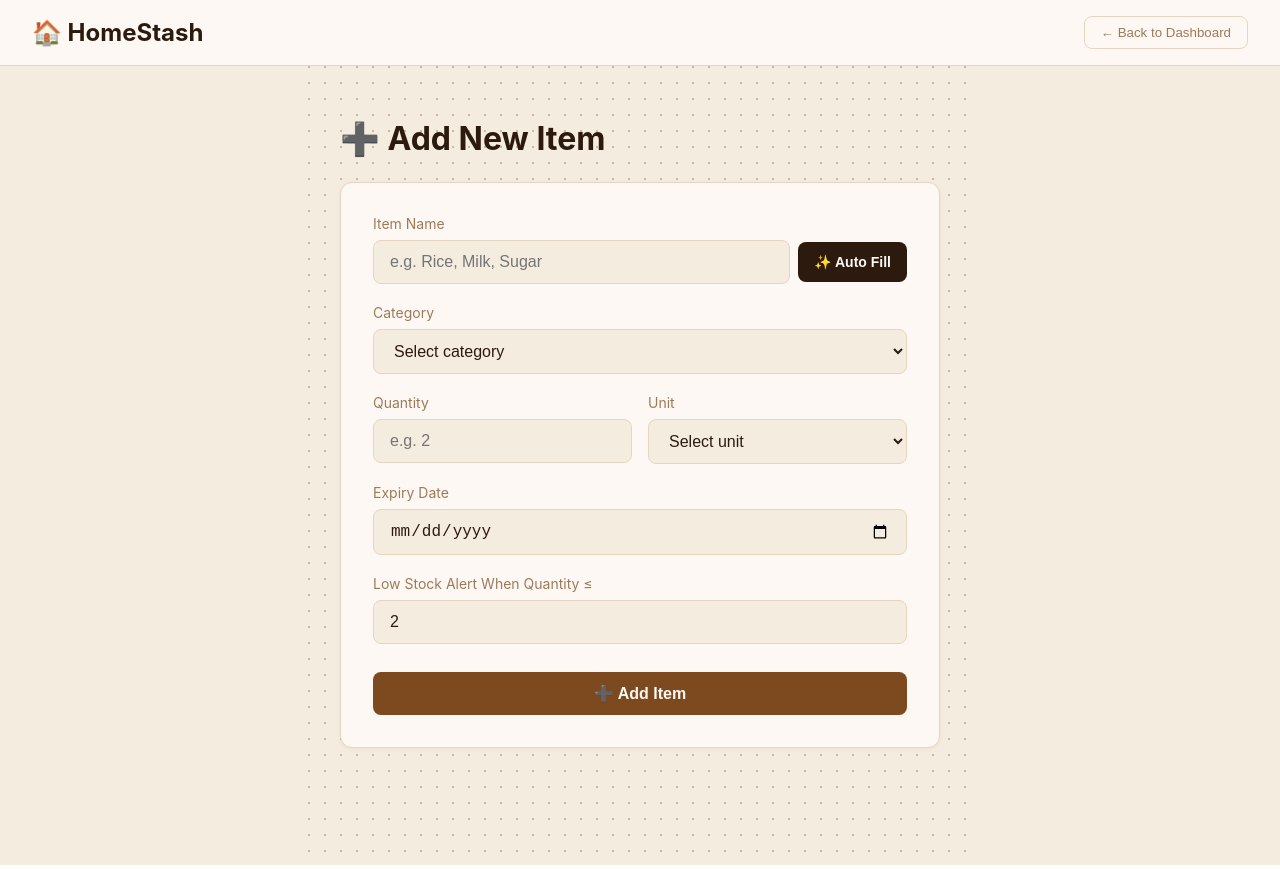
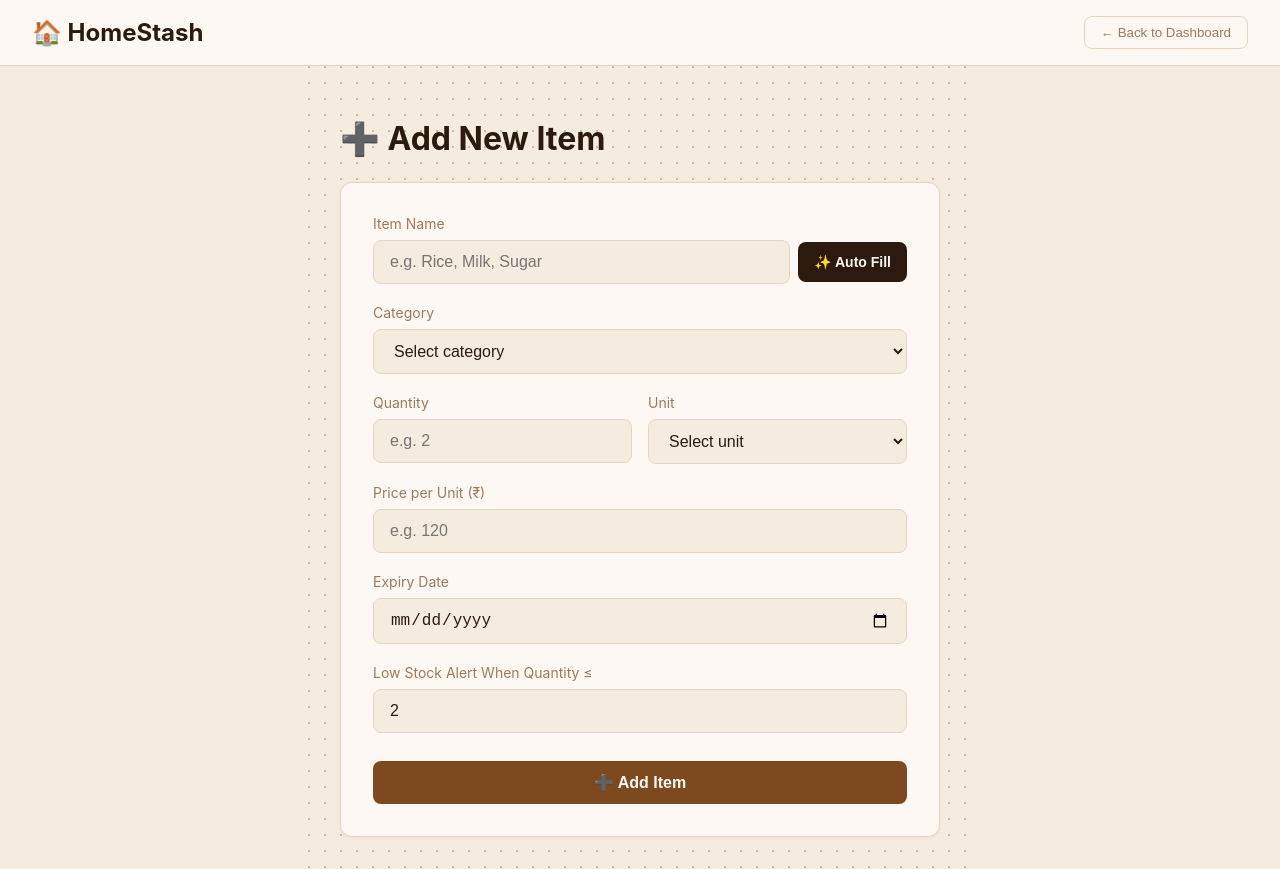
Before and after one commit to sancharimahanti-svg/HomeStash, a React (Create React App) app in the folder frontend/: page /add-item in a window 1280 px wide. Built offline with nearby package versions, Linux system fonts and the light colour scheme; no server answers; sample sign-in values are in the browser's storage.

Commit message:
added price category in items

```diff
--- a/frontend/src/pages/AddItem.js
+++ b/frontend/src/pages/AddItem.js
@@ -9,6 +9,7 @@ function AddItem() {
     category: '',
     quantity: '',
     unit: '',
+    price: '',
     expiryDate: '',
     lowStockThreshold: 2,
   });
@@ -50,7 +51,7 @@ function AddItem() {
 };
 
   const handleSubmit = async () => {
-    if (!form.name || !form.category || !form.quantity || !form.unit || !form.expiryDate) {
+    if (!form.name || !form.category || !form.quantity || !form.unit || !form.price||!form.expiryDate) {
       toast.error('Please fill all fields');
       return;
     }
@@ -165,6 +166,21 @@ function AddItem() {
                 <option value="packets">packets</option>
               </select>
             </div>
+          </div>
+
+          {/* Price */}
+            <div style={styles.field}>
+              <label style={styles.label}>Price per Unit (₹)</label>
+              <input
+              style={styles.input}
+              name="price"
+              type="number"
+              min="0"
+              step="0.01"
+              placeholder="e.g. 120"
+              value={form.price}
+              onChange={handleChange}
+              />
           </div>
 
           {/* Expiry Date */}
```
Also changed, not shown: 1 other file (tests, documents, lock files or other folders).
